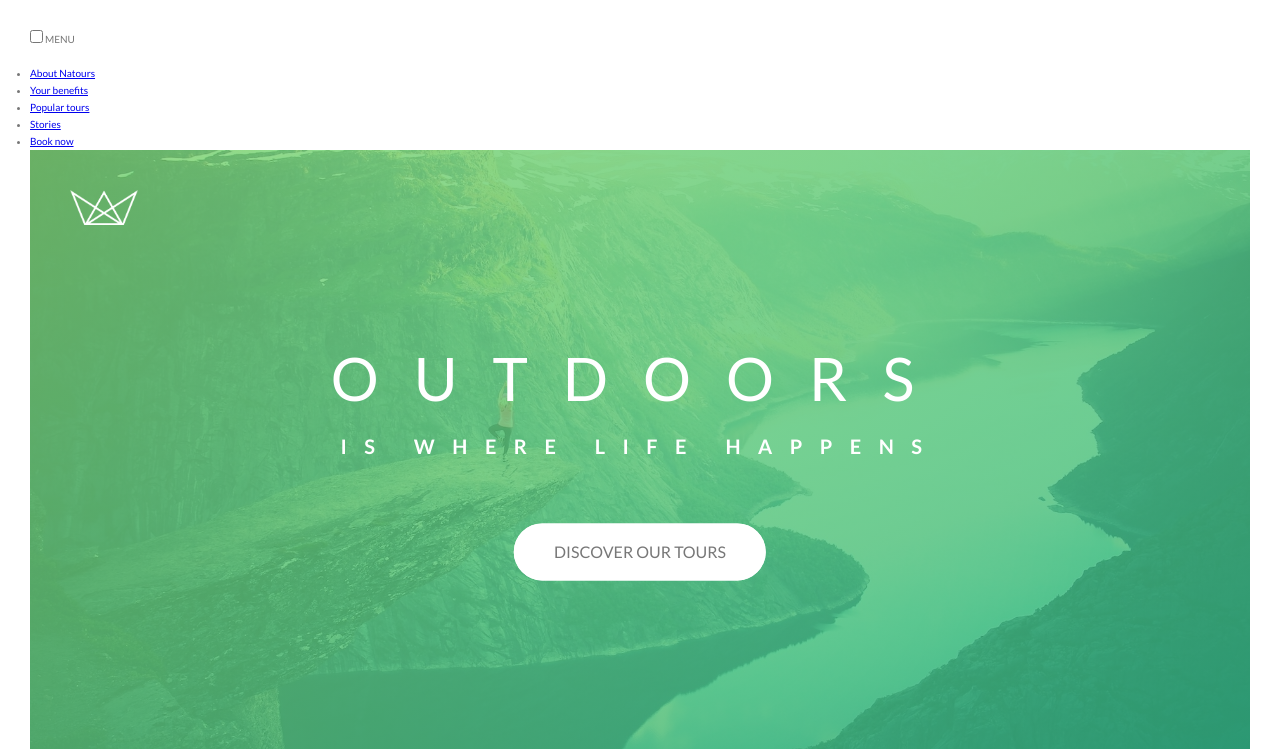
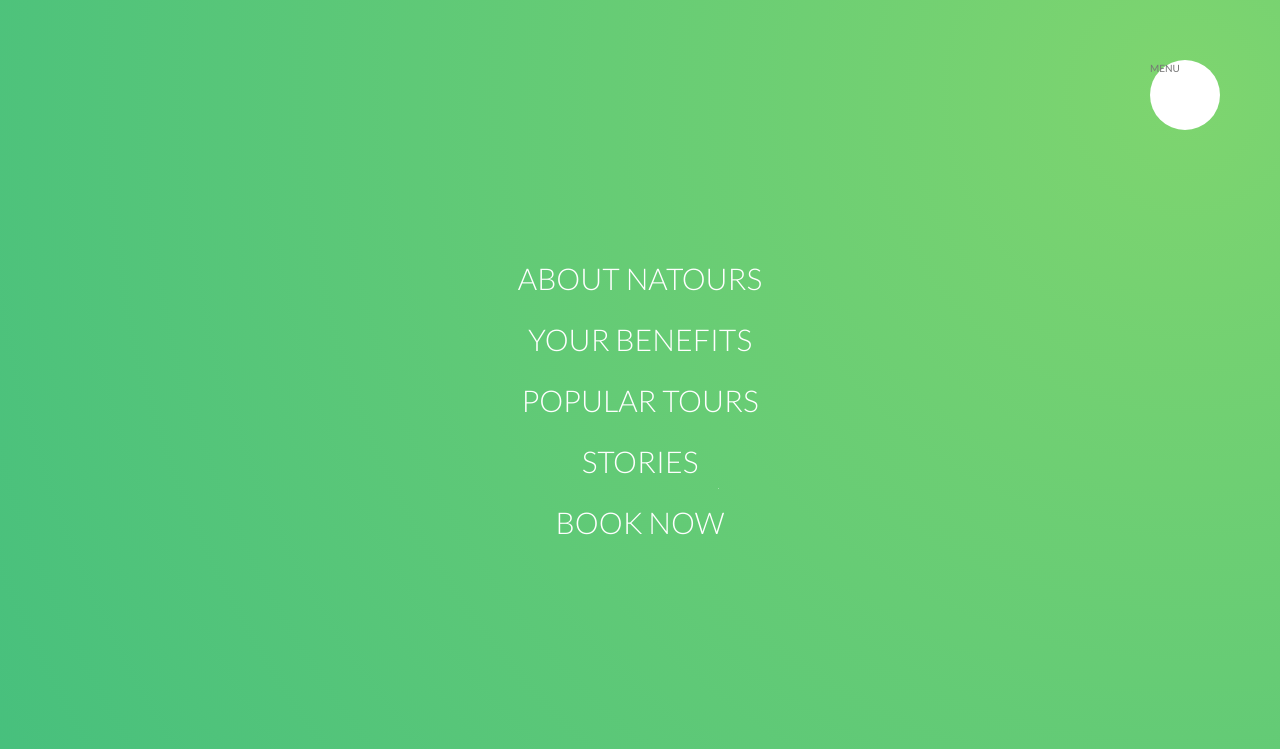
Before and after one commit to Apoka5555/advanced-css, a website: page Natours/index.html in a window 1280 px wide. Shown: the top 749 px of the page. Drawn offline with Linux system fonts and the light colour scheme.

Commit message:
Navigation continue

```diff
--- a/Natours/sass/abstracts/_mixins.scss
+++ b/Natours/sass/abstracts/_mixins.scss
@@ -5,3 +5,10 @@
     clear: both;
   }
 }
+
+@mixin centerPosition {
+  position: absolute;
+  top: 50%;
+  left: 50%;
+  transform: translate(-50%, -50%);
+}
--- a/Natours/sass/layout/_navigation.scss
+++ b/Natours/sass/layout/_navigation.scss
@@ -1,2 +1,77 @@
 .navigation {
+  &__checkbox {
+    display: none;
+  }
+
+  &__button {
+    background-color: $color-white;
+    height: 7rem;
+    width: 7rem;
+    position: fixed;
+    top: 6rem;
+    right: 6rem;
+    border-radius: 50%;
+    z-index: 2000;
+  }
+
+  &__background {
+    height: 6rem;
+    width: 6rem;
+    border-radius: 50%;
+    position: fixed;
+    top: 6.5rem;
+    right: 6.5rem;
+    background-image: radial-gradient(
+      $color-primary-light,
+      $color-primary-dark
+    );
+    z-index: 1000;
+
+    transform: scale(50);
+  }
+
+  &__nav {
+    height: 100vh;
+    width: 100%;
+    position: fixed;
+    top: 0;
+    right: 0;
+    z-index: 1500;
+  }
+
+  &__list {
+    @include centerPosition;
+    list-style: none;
+    text-align: center;
+  }
+
+  &__item {
+    margin: 1rem;
+  }
+
+  &__link {
+    &:link,
+    &:visited {
+      font-size: 3rem;
+      font-weight: 300;
+      padding: 1rem 2rem;
+      color: $color-white;
+      text-decoration: none;
+      text-transform: uppercase;
+      background-image: linear-gradient(
+        120deg,
+        transparent 0%,
+        transparent 50%,
+        $color-white 50%
+      );
+      background-size: 220%;
+      transition: all 0.4s;
+    }
+
+    &:hover,
+    &:active {
+      background-position: 100%;
+      color: $color-primary;
+    }
+  }
 }
```
Also changed, not shown: Natours/css/style.css.
